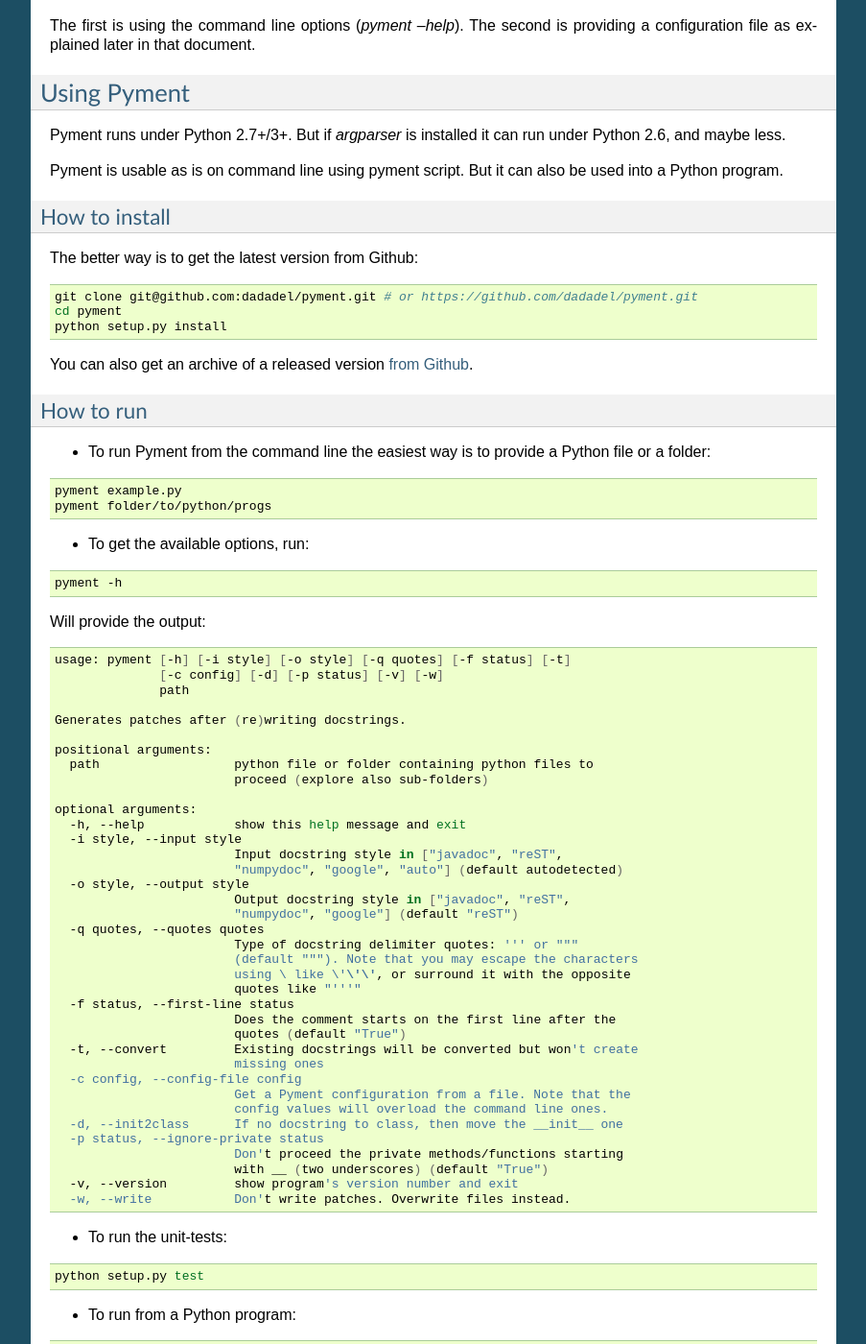
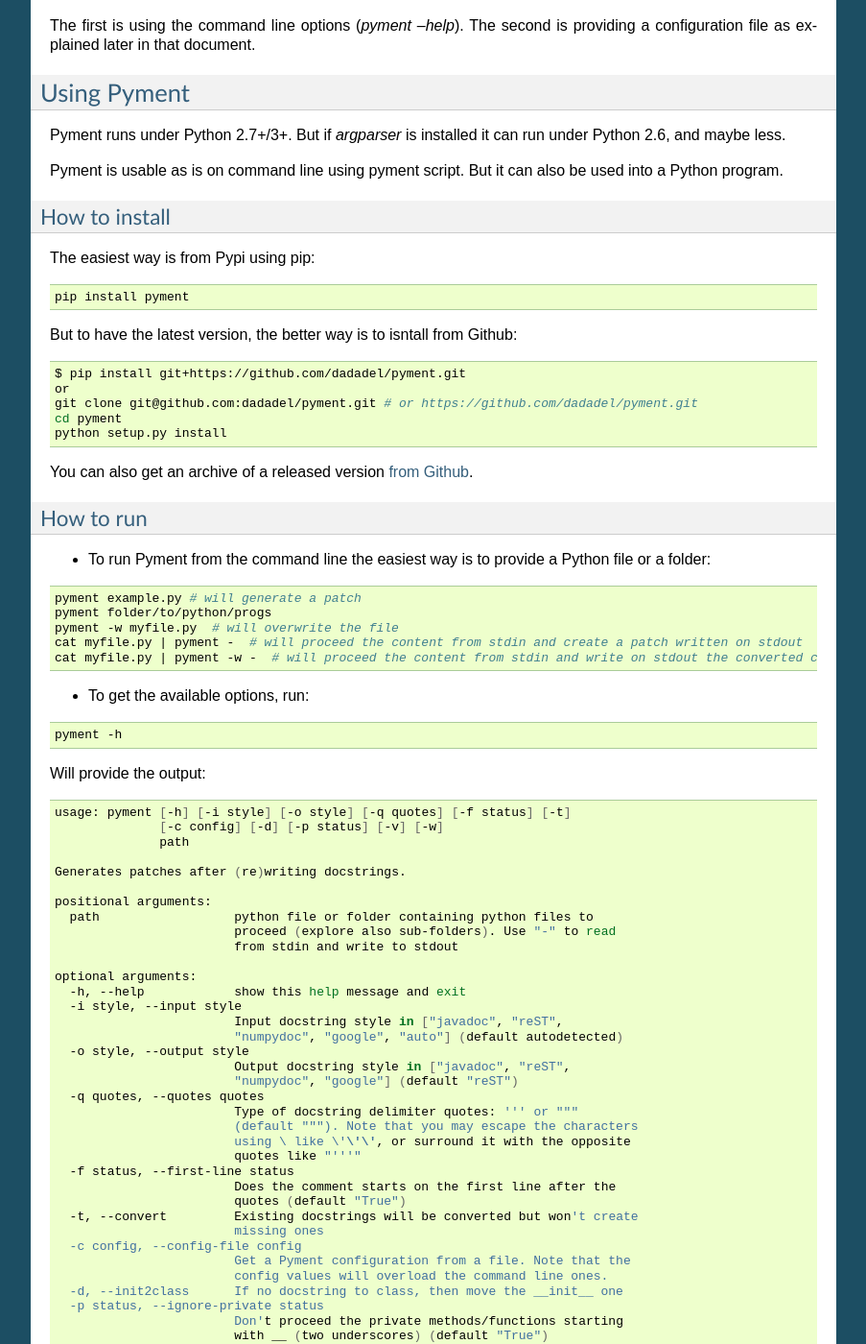
Before and after one commit to dadadel/pyment, a Sphinx documentation site: the page built from doc/sphinx/source/pyment.rst, in a window 1280 px wide and 1400 px high, scrolled down 1124 px. Shown: the whole window at 96% size, without its empty margins (198-1101 px from the left). Built offline with Sphinx 7.4.7, drawn with Linux system fonts in a browser that asks for light colours; some of the changed text lies outside the part shown.

Commit message:
update documentation and help

```diff
--- a/doc/sphinx/source/pyment.rst
+++ b/doc/sphinx/source/pyment.rst
@@ -51,15 +51,24 @@
 How to install
 --------------
 
-The better way is to get the latest version from Github:
+The easiest way is from Pypi using pip:
 
 .. code-block:: sh
 
+    pip install pyment
+
+But to have the latest version, the better way is to isntall from Github:
+
+.. code-block:: sh
+
+    $ pip install git+https://github.com/dadadel/pyment.git
+    or
     git clone git@github.com:dadadel/pyment.git # or https://github.com/dadadel/pyment.git
     cd pyment
     python setup.py install
 
 You can also get an archive of a released version `from Github <https://github.com/dadadel/pyment/releases>`_.
+
 
 How to run
 ----------
@@ -68,8 +77,11 @@
 
 .. code-block:: sh
 
-    pyment example.py
+    pyment example.py # will generate a patch
     pyment folder/to/python/progs
+    pyment -w myfile.py  # will overwrite the file
+    cat myfile.py | pyment -  # will proceed the content from stdin and create a patch written on stdout
+    cat myfile.py | pyment -w -  # will proceed the content from stdin and write on stdout the converted content
 
 - To get the available options, run:
 
@@ -89,7 +101,8 @@
 
     positional arguments:
       path                  python file or folder containing python files to
-                            proceed (explore also sub-folders)
+                            proceed (explore also sub-folders). Use "-" to read
+                            from stdin and write to stdout
 
     optional arguments:
       -h, --help            show this help message and exit
@@ -117,7 +130,9 @@
                             Don't proceed the private methods/functions starting
                             with __ (two underscores) (default "True")
       -v, --version         show program's version number and exit
-      -w, --write           Don't write patches. Overwrite files instead.
+      -w, --write           Don't write patches. Overwrite files instead. If used
+                            with path '-' won't overwrite but write to stdout the
+                            new content instead of a patch.
 
 - To run the unit-tests:
 
```
Also changed, not shown: 2 other files.
